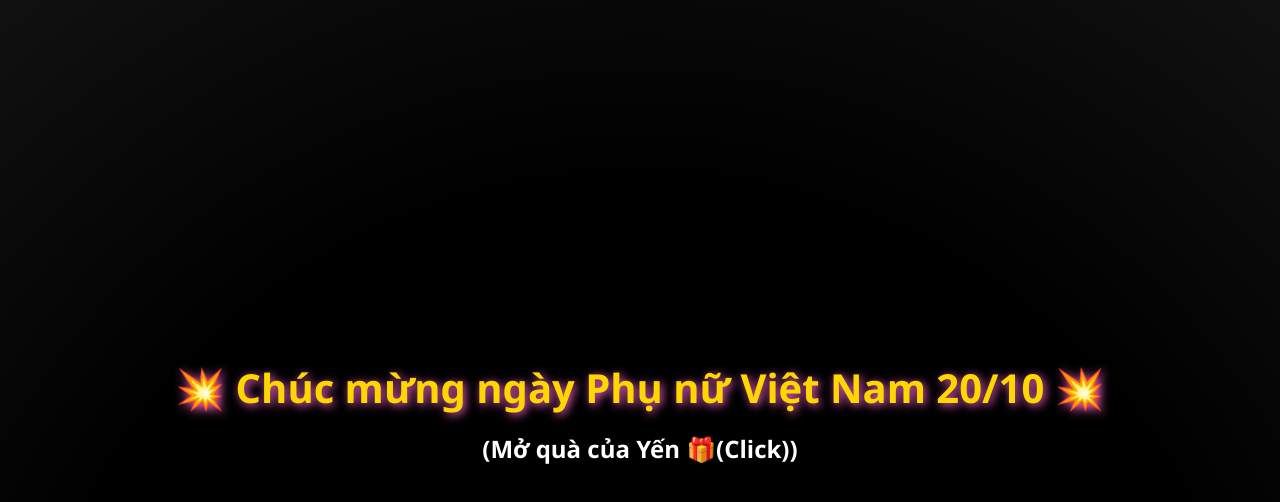
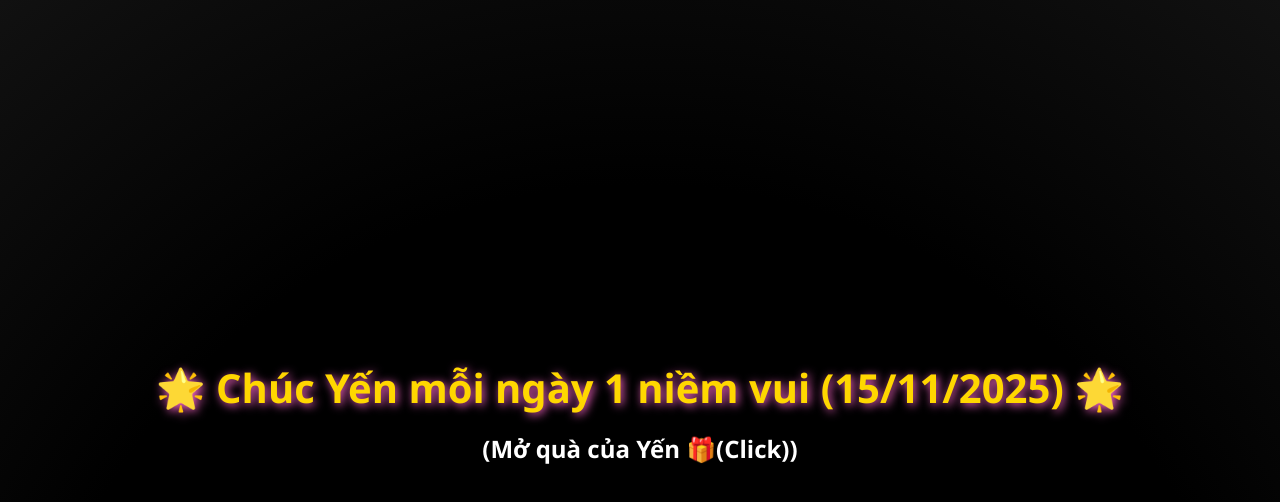
Before and after one commit to caoductintintintin-lab/chucmung20-11, a plain HTML site: page index.html in a window 1280 px wide. Drawn offline with Linux system fonts and the light colour scheme.

Commit message:
loi chuc

```diff
--- a/index.html
+++ b/index.html
@@ -3,7 +3,7 @@
   <head>
     <meta charset="UTF-8" />
     <meta name="viewport" content="width=device-width, initial-scale=1.0" />
-    <title>Chúc mừng 20/10 - Hoàng Thị Hải Yến 🌸</title>
+    <title>Lời chúc tốt đẹp - Hoàng Thị Hải Yến 🌸</title>
 
     <link rel="stylesheet" href="flower.css" />
     <style>
@@ -168,15 +168,66 @@
   </head>
   <body>
     <canvas id="fireworks"></canvas>
-    <div class="intro-text">💥 Chúc mừng ngày Phụ nữ Việt Nam 20/10 💥</div>
+    <div class="intro-text" id="intro-message">
+        </div>
 
     <div class="main" id="main-screen">
       <div class="message" id="wish-text">
-        Chúc Hoàng Thị Hải Yến một ngày 20/10 thật vui vẻ, xinh đẹp và hạnh phúc nhé 🌸
-      </div>
+        </div>
     </div>
 
     <script>
+      // 📝 Hàm lấy ngày hiện tại
+      function getFormattedDate() {
+          const today = new Date();
+          const day = String(today.getDate()).padStart(2, '0');
+          const month = String(today.getMonth() + 1).padStart(2, '0'); // Tháng bắt đầu từ 0
+          const year = today.getFullYear();
+          return `${day}/${month}/${year}`;
+      }
+
+      const currentDate = getFormattedDate();
+
+      // ============== PHẦN CẬP NHẬT MỚI: LỜI CHÚC Ý NGHĨA HƠN VÀ THAY ĐỔI MỖI NGÀY ==============
+
+      const meaningfulWishes = [
+        "Cuộc sống là món quà. Chúc Hoàng Thị Hải Yến luôn tìm thấy niềm vui trong mỗi khoảnh khắc và tỏa sáng theo cách riêng của mình. ✨",
+        "Chúc Yến có một ngày tràn đầy năng lượng tích cực, sự bình an trong tâm hồn và thành công rực rỡ với mọi dự định. 💪💖",
+        "Hãy luôn nhớ rằng, Yến là phiên bản độc đáo và tuyệt vời nhất. Chúc Yến giữ mãi nụ cười rạng rỡ trên môi! 😊",
+        "Mong rằng mỗi ngày của Yến đều là một chuyến phiêu lưu mới, mang đến những trải nghiệm đáng nhớ và những bài học quý giá. 🗺️",
+        "Chúc Yến luôn được bao quanh bởi yêu thương, may mắn và những người bạn/đồng nghiệp tuyệt vời. Hạnh phúc đến từ những điều nhỏ bé nhất! 💐",
+        "Gửi tới Yến lời chúc chân thành nhất: Hãy mạnh mẽ, kiên cường và tự tin theo đuổi ước mơ, không bao giờ bỏ cuộc nhé! 🚀",
+        "Sức khỏe là vàng. Chúc Yến luôn khỏe mạnh cả về thể chất lẫn tinh thần để chinh phục mọi thử thách. 🏃‍♀️",
+        "Hôm nay là một ngày tuyệt vời để bắt đầu những điều mới. Chúc Yến có đủ dũng khí để bước ra khỏi vùng an toàn và gặt hái thành công. 🌷",
+        "Cầu mong mọi điều tốt đẹp nhất sẽ đến với Hoàng Thị Hải Yến, và mọi mong muốn thầm kín sẽ sớm trở thành hiện thực. 🙏",
+        "Chúc Yến một ngày thật đáng nhớ. Hãy tự thưởng cho bản thân những điều tuyệt vời nhất, vì Yến xứng đáng với tất cả! 🎁"
+      ];
+
+      // Hàm tạo số ngẫu nhiên dựa trên ngày trong tháng để gần như đổi mỗi ngày (Hoặc bạn có thể dùng ngẫu nhiên hoàn toàn)
+      function getDailyRandomWish() {
+          const dayOfMonth = new Date().getDate(); // Lấy ngày (1-31)
+          // Dùng phép toán modulo để đảm bảo chỉ số không vượt quá độ dài mảng
+          const index = dayOfMonth % meaningfulWishes.length;
+          return meaningfulWishes[index];
+
+          // *Nếu bạn muốn hoàn toàn ngẫu nhiên mỗi lần tải trang, dùng:
+          // const randomIndex = Math.floor(Math.random() * meaningfulWishes.length);
+          // return meaningfulWishes[randomIndex];
+      }
+
+      const selectedWish = getDailyRandomWish();
+
+      // Cập nhật nội dung cho intro-text
+      const introTextElement = document.getElementById('intro-message');
+      introTextElement.innerHTML = `🌟 Chúc Yến mỗi ngày 1 niềm vui (${currentDate}) 🌟`;
+
+      // Cập nhật nội dung cho wish-text BẰNG LỜI CHÚC NGẪU NHIÊN/THEO NGÀY
+      const wishTextElement = document.getElementById('wish-text');
+      wishTextElement.innerHTML = selectedWish;
+
+      // ========================================================================================
+
+
       // 🎆 Hiệu ứng pháo hoa (Khai báo)
       const canvas = document.getElementById("fireworks");
       const ctx = canvas.getContext("2d");
@@ -194,6 +245,7 @@
           this.x = random(0, canvas.width);
           this.y = canvas.height;
           this.targetY = random(canvas.height / 4, canvas.height / 2);
+          // Cập nhật màu sắc cho Firework: dùng backticks để JS hiểu là template string
           this.color = `hsl(${random(0, 360)}, 100%, 70%)`;
           this.trail = [];
           this.done = false;
@@ -308,17 +360,14 @@
         // 2. Bắt đầu bắn pháo hoa
         animate();
 
-        // Lấy thẻ intro-text ra trước
-        const introText = document.querySelector('.intro-text');
-
         // 3. Bắt đầu đếm 10s
         setTimeout(() => {
           // --- HẾT 10 GIÂY THÌ ---
           // a. Ẩn pháo hoa
           canvas.style.display = "none";
 
-          // b. Ẩn intro text (THEO YÊU CẦU MỚI)
-          introText.style.display = 'none';
+          // b. Ẩn intro text
+          introTextElement.style.display = 'none';
 
           // c. Hiện màn hình chính
           document.getElementById("main-screen").style.opacity = 1;
@@ -338,25 +387,17 @@
         }, 10000); // Bạn đang để 10 giây
 
 
-        // 4. (Tùy chọn) Ẩn con trỏ và xóa chữ "click"
-        // --- NGAY KHI CLICK THÌ ---
-        introText.style.cursor = 'default';
+        // 4. Cập nhật giao diện ngay khi click
+        introTextElement.style.cursor = 'default';
         // Xóa phần "(Click để bắt đầu)"
-        introText.innerHTML = introText.innerHTML.split('<br>')[0];
-        // BỎ DÒNG introText.style.display = 'none'; TỪ ĐÂY
+        introTextElement.innerHTML = introTextElement.innerHTML.split('<br>')[0];
       }
 
-      // === THAY ĐỔI THEO YÊU CẦU ===
-      // 1. KHÔNG thử phát nhạc nữa. Chỉ chờ click.
-      // ==============================
-
       // 2. Thêm dòng chữ "Click để bắt đầu"
-      const introText = document.querySelector('.intro-text');
-      introText.innerHTML += "<br><span style='font-size: 1.5rem; color: #fff; text-shadow: none;'>(Mở quà của Yến 🎁(Click))</span>";      introText.style.cursor = 'pointer'; // Biến intro-text thành con trỏ "bàn tay"
+      introTextElement.innerHTML += `<br><span style='font-size: 1.5rem; color: #fff; text-shadow: none;'>(Mở quà của Yến 🎁(Click))</span>`;
+      introTextElement.style.cursor = 'pointer'; // Biến intro-text thành con trỏ "bàn tay"
 
       // 3. Thêm trình lắng nghe sự kiện click
-      // Nó sẽ chờ người dùng click *bất cứ đâu* trên trang
-      // { once: true } nghĩa là nó sẽ chỉ chạy 1 lần duy nhất rồi tự hủy
       document.body.addEventListener('click', startExperience, { once: true });
 
     </script>
```
